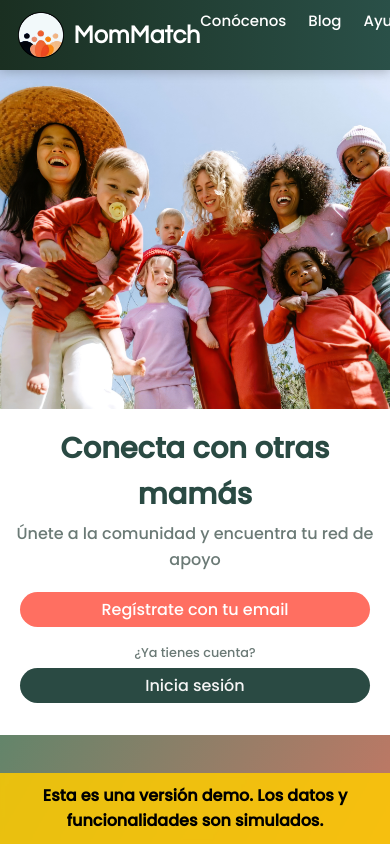
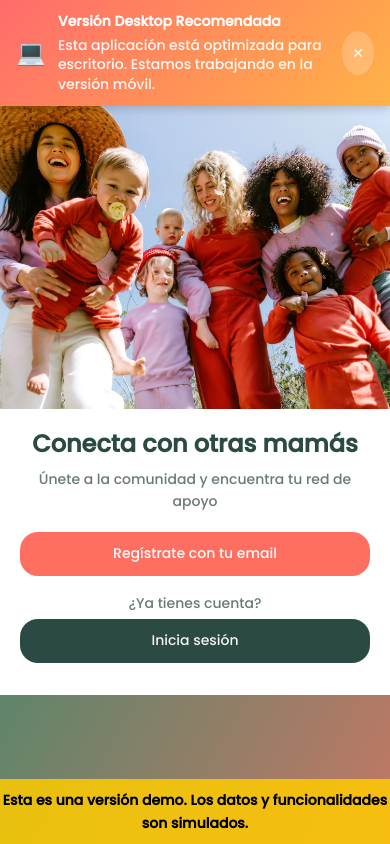
Before and after one commit to Imleiva/mommatch_demo, a React (Create React App) app in the folder frontend/: page /#/ in a window 390 px wide. Shown: the top 844 px of the page. Built offline with nearby package versions, Linux system fonts and the light colour scheme.

Commit message:
feat: add mobile warning banner and basic responsive styles

```diff
--- a/frontend/public/index.html
+++ b/frontend/public/index.html
@@ -2,7 +2,10 @@
 <html lang="es">
   <head>
     <meta charset="UTF-8" />
-    <meta name="viewport" content="width=device-width, initial-scale=1.0" />
+    <meta name="viewport" content="width=device-width, initial-scale=1.0, maximum-scale=1.0, user-scalable=no" />
+    <meta name="mobile-web-app-capable" content="yes" />
+    <meta name="apple-mobile-web-app-capable" content="yes" />
+    <meta name="apple-mobile-web-app-status-bar-style" content="black-translucent" />
     <link rel="icon" href="%PUBLIC_URL%/favicon.ico" type="image/x-icon" />
     <link rel="icon" href="%PUBLIC_URL%/favicon.png" type="image/png" />
     <link
--- a/frontend/src/App.js
+++ b/frontend/src/App.js
@@ -6,11 +6,13 @@
 
 import "./App.css";
 import "./styles/global.css";
+import "./styles/mobile-responsive.css"; // Estilos responsive para móvil
 import { HashRouter as Router, Routes, Route } from "react-router-dom";
 import { AuthProvider } from "./context/AuthContext";
 import Header from "./components/Header";
 import ProtectedRoute from "./components/ProtectedRoute";
 import ScrollToTop from "./components/ScrollToTop"; // Importar el componente ScrollToTop
+import MobileWarning from "./components/MobileWarning"; // Banner de advertencia móvil
 import React, { useEffect, useState } from "react";
 import { getDemoUser } from "./services/api";
 
@@ -81,6 +83,8 @@ function App() {
     <Router>
       {/* Proveedor de contexto de autenticación para toda la aplicación */}
       <AuthProvider>
+        {/* Banner de advertencia para dispositivos móviles */}
+        <MobileWarning />
         {/* Componente que restablece el scroll al cambiar de página */}
         <ScrollToTop />
         {/* Header común para todas las páginas */}
--- /dev/null
+++ b/frontend/src/components/MobileWarning.css
@@ -0,0 +1,85 @@
+/* Banner de advertencia para móviles */
+.mobile-warning-banner {
+  position: fixed;
+  top: 0;
+  left: 0;
+  right: 0;
+  background: linear-gradient(135deg, #FF6B6B 0%, #FFB347 100%);
+  color: white;
+  z-index: 10000;
+  box-shadow: 0 2px 10px rgba(0, 0, 0, 0.2);
+  animation: slideDown 0.3s ease-out;
+}
+
+@keyframes slideDown {
+  from {
+    transform: translateY(-100%);
+  }
+  to {
+    transform: translateY(0);
+  }
+}
+
+.mobile-warning-content {
+  display: flex;
+  align-items: center;
+  gap: 12px;
+  padding: 12px 16px;
+  max-width: 100%;
+}
+
+.mobile-warning-icon {
+  font-size: 24px;
+  flex-shrink: 0;
+}
+
+.mobile-warning-text {
+  flex: 1;
+  font-size: 13px;
+  line-height: 1.4;
+}
+
+.mobile-warning-text strong {
+  display: block;
+  font-size: 14px;
+  margin-bottom: 4px;
+  font-weight: 600;
+}
+
+.mobile-warning-text p {
+  margin: 0;
+  opacity: 0.95;
+  font-size: 12px;
+}
+
+.mobile-warning-close {
+  background: rgba(255, 255, 255, 0.2);
+  border: none;
+  color: white;
+  font-size: 18px;
+  width: 32px;
+  height: 32px;
+  border-radius: 50%;
+  cursor: pointer;
+  flex-shrink: 0;
+  display: flex;
+  align-items: center;
+  justify-content: center;
+  transition: background 0.2s ease;
+}
+
+.mobile-warning-close:hover {
+  background: rgba(255, 255, 255, 0.3);
+}
+
+/* Ajustar el padding del body cuando el banner está visible */
+body.mobile-warning-active {
+  padding-top: 80px;
+}
+
+/* Responsive - solo visible en móvil */
+@media (min-width: 769px) {
+  .mobile-warning-banner {
+    display: none;
+  }
+}
--- /dev/null
+++ b/frontend/src/components/MobileWarning.js
@@ -0,0 +1,42 @@
+import React, { useState, useEffect } from "react";
+import "./MobileWarning.css";
+
+const MobileWarning = () => {
+  const [isMobile, setIsMobile] = useState(false);
+  const [isVisible, setIsVisible] = useState(true);
+
+  useEffect(() => {
+    const checkIfMobile = () => {
+      const mobile = window.innerWidth <= 768;
+      setIsMobile(mobile);
+    };
+
+    checkIfMobile();
+    window.addEventListener("resize", checkIfMobile);
+
+    return () => window.removeEventListener("resize", checkIfMobile);
+  }, []);
+
+  if (!isMobile || !isVisible) return null;
+
+  return (
+    <div className="mobile-warning-banner">
+      <div className="mobile-warning-content">
+        <span className="mobile-warning-icon">💻</span>
+        <div className="mobile-warning-text">
+          <strong>Versión Desktop Recomendada</strong>
+          <p>Esta aplicación está optimizada para escritorio. Estamos trabajando en la versión móvil.</p>
+        </div>
+        <button
+          className="mobile-warning-close"
+          onClick={() => setIsVisible(false)}
+          aria-label="Cerrar aviso"
+        >
+          ✕
+        </button>
+      </div>
+    </div>
+  );
+};
+
+export default MobileWarning;
--- /dev/null
+++ b/frontend/src/styles/mobile-responsive.css
@@ -0,0 +1,289 @@
+/* ============================================
+   ESTILOS RESPONSIVE BÁSICOS PARA MÓVIL
+   ============================================ */
+
+/* Ajustes generales para móvil */
+@media (max-width: 768px) {
+
+  /* Contenedor principal */
+  body {
+    font-size: 14px;
+    overflow-x: hidden;
+  }
+
+  /* Header responsive */
+  .header {
+    padding: 10px 15px !important;
+  }
+
+  .header nav {
+    flex-wrap: wrap;
+    gap: 8px !important;
+  }
+
+  .header nav a,
+  .header nav button {
+    font-size: 12px !important;
+    padding: 6px 10px !important;
+  }
+
+  /* Logo más pequeño */
+  .header .logo {
+    width: 100px !important;
+    height: auto !important;
+  }
+
+  /* Ocultar elementos no críticos en móvil */
+  .header .desktop-only {
+    display: none !important;
+  }
+
+  /* Formularios responsive */
+  .form-container,
+  .profile-form,
+  .event-form,
+  .forum-form {
+    padding: 15px !important;
+    margin: 10px !important;
+  }
+
+  input[type="text"],
+  input[type="email"],
+  input[type="password"],
+  input[type="date"],
+  input[type="time"],
+  textarea,
+  select {
+    font-size: 16px !important; /* Evita zoom en iOS */
+    padding: 10px !important;
+  }
+
+  /* Botones más grandes para táctil */
+  button,
+  .btn {
+    min-height: 44px !important; /* Tamaño mínimo táctil */
+    font-size: 14px !important;
+    padding: 10px 16px !important;
+  }
+
+  /* Cards responsive */
+  .card,
+  .profile-card,
+  .event-card,
+  .forum-card {
+    margin: 10px 5px !important;
+    padding: 12px !important;
+  }
+
+  /* Grids a una columna */
+  .grid,
+  .events-grid,
+  .profiles-grid,
+  .mini-profiles-grid {
+    grid-template-columns: 1fr !important;
+    gap: 10px !important;
+  }
+
+  /* Match Page responsive */
+  .match-page-container {
+    flex-direction: column !important;
+    padding: 10px !important;
+  }
+
+  .filters-sidebar {
+    position: static !important;
+    width: 100% !important;
+    margin-bottom: 15px !important;
+    transform: none !important;
+  }
+
+  .match-list-container {
+    width: 100% !important;
+    margin: 0 !important;
+  }
+
+  .match-card {
+    max-width: 100% !important;
+    margin: 0 auto 15px !important;
+  }
+
+  /* Ocultar sidebars en móvil por defecto */
+  .sidebar-left,
+  .sidebar-right {
+    display: none !important;
+  }
+
+  /* Modales a pantalla completa */
+  .modal,
+  .dialog,
+  .overlay {
+    width: 95% !important;
+    max-width: 100% !important;
+    max-height: 90vh !important;
+    margin: 5vh auto !important;
+  }
+
+  /* Chat responsive */
+  .chat-container {
+    width: 100% !important;
+    height: calc(100vh - 60px) !important;
+  }
+
+  .chat-messages {
+    height: calc(100% - 120px) !important;
+  }
+
+  /* Forum responsive */
+  .forum-topic,
+  .forum-reply {
+    padding: 10px !important;
+  }
+
+  /* Events responsive */
+  .event-card {
+    padding: 12px !important;
+  }
+
+  .event-meta {
+    font-size: 12px !important;
+  }
+
+  /* Trueque responsive */
+  .trueque-card {
+    padding: 10px !important;
+  }
+
+  .trueque-image {
+    max-height: 200px !important;
+  }
+
+  /* Tablas responsive - scroll horizontal */
+  table {
+    display: block;
+    overflow-x: auto;
+    white-space: nowrap;
+  }
+
+  /* Imágenes responsive */
+  img {
+    max-width: 100%;
+    height: auto;
+  }
+
+  /* Textos más pequeños */
+  h1 {
+    font-size: 24px !important;
+  }
+
+  h2 {
+    font-size: 20px !important;
+  }
+
+  h3 {
+    font-size: 18px !important;
+  }
+
+  p {
+    font-size: 14px !important;
+  }
+
+  /* Espaciado reducido */
+  .container {
+    padding: 10px !important;
+  }
+
+  /* Footer responsive */
+  footer {
+    padding: 15px 10px !important;
+    font-size: 12px !important;
+  }
+
+  /* Demo banner más pequeño */
+  .demo-banner {
+    font-size: 11px !important;
+    padding: 6px 0 !important;
+  }
+
+  /* Navegación táctil mejorada */
+  a,
+  button {
+    -webkit-tap-highlight-color: rgba(0, 0, 0, 0.1);
+  }
+
+  /* Evitar zoom en inputs */
+  input,
+  select,
+  textarea {
+    font-size: 16px !important;
+  }
+
+  /* Match celebration responsive */
+  .celebration-overlay {
+    padding: 20px !important;
+  }
+
+  .celebration-content {
+    max-width: 90% !important;
+  }
+
+  /* Profile photo responsive */
+  .profile-photo-large {
+    width: 150px !important;
+    height: 150px !important;
+  }
+
+  /* Interests tags responsive */
+  .interests-list {
+    gap: 6px !important;
+  }
+
+  .interest-tag {
+    font-size: 11px !important;
+    padding: 4px 8px !important;
+  }
+}
+
+/* Para pantallas muy pequeñas */
+@media (max-width: 375px) {
+  body {
+    font-size: 13px;
+  }
+
+  h1 {
+    font-size: 20px !important;
+  }
+
+  h2 {
+    font-size: 18px !important;
+  }
+
+  button,
+  .btn {
+    font-size: 13px !important;
+    padding: 8px 12px !important;
+  }
+
+  .mobile-warning-text strong {
+    font-size: 13px !important;
+  }
+
+  .mobile-warning-text p {
+    font-size: 11px !important;
+  }
+}
+
+/* Landscape mode en móvil */
+@media (max-height: 500px) and (orientation: landscape) {
+  .mobile-warning-banner {
+    display: none; /* Ocultar banner en landscape para dar más espacio */
+  }
+
+  .header {
+    padding: 5px 10px !important;
+  }
+
+  .match-card {
+    max-height: 80vh !important;
+    overflow-y: auto;
+  }
+}
```
